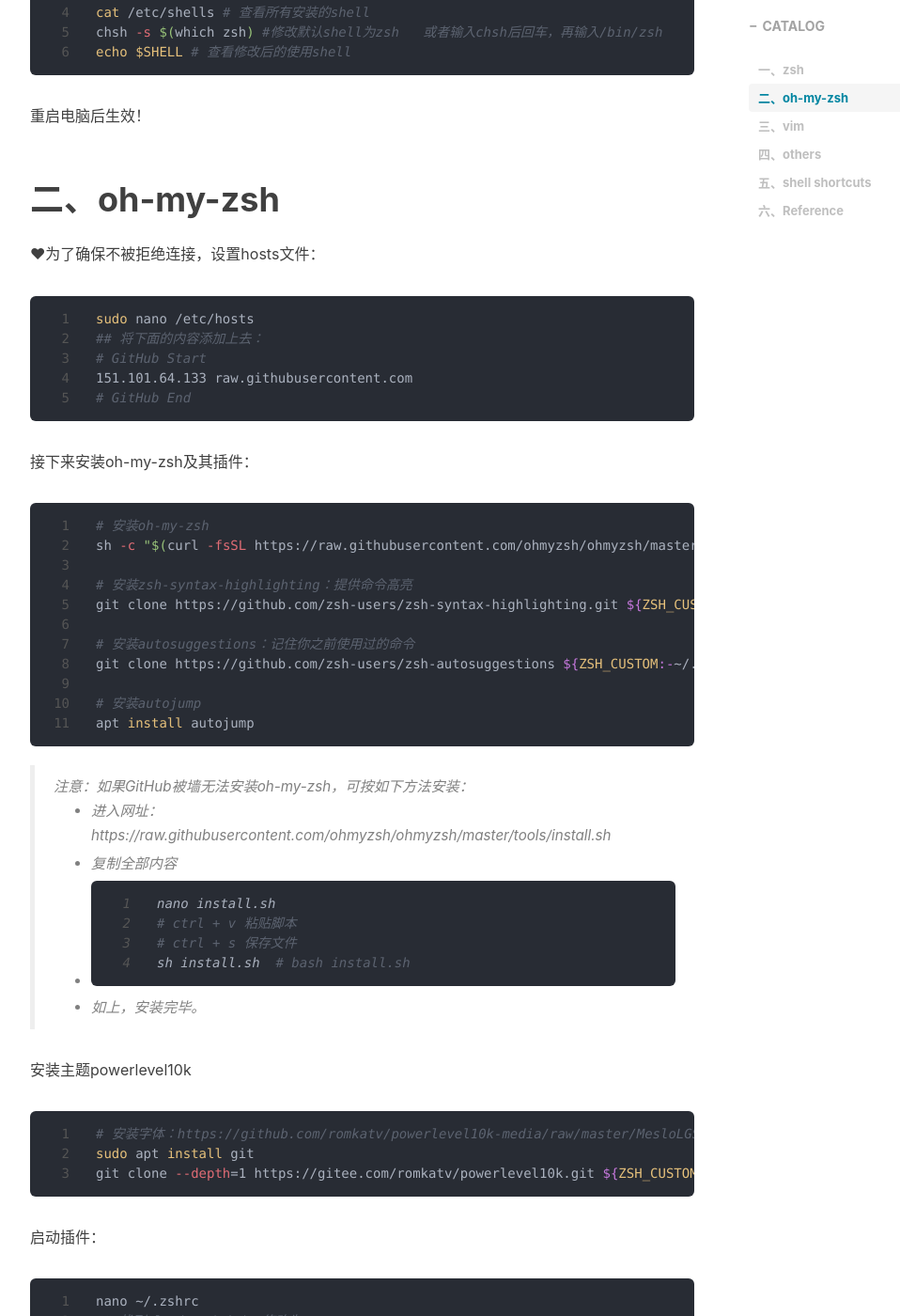
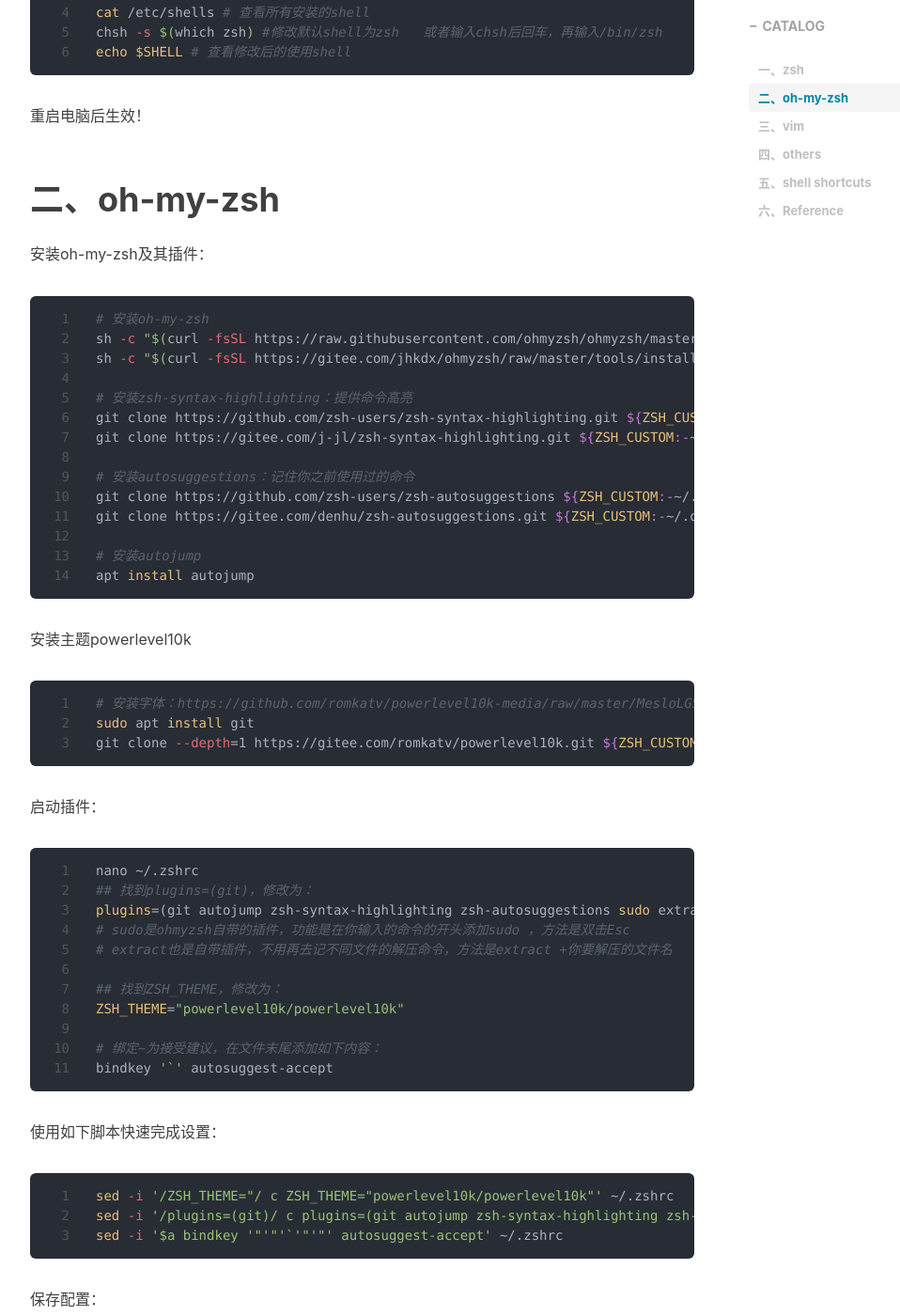
Before and after one commit to HappyTsing/HappyTsing.github.io, a Jekyll site: the page built from _posts/question.solution.tutorial/2021-04-01-Linux-Initialize-Shell-And-Plugins.md, in a window 1280 px wide and 1400 px high, scrolled down 527 px. Shown: the whole window at 94% size, without its empty margins (233-1191 px from the left). Built offline with Jekyll 4.4.1, drawn with Linux system fonts in a browser that asks for light colours; nearby versions of some CDN libraries; comment, search, counter and statistics services are not loaded; some of the changed text lies outside the part shown.

Commit message:
提供gitee镜像地址

````diff
--- a/_posts/question.solution.tutorial/2021-04-01-Linux-Initialize-Shell-And-Plugins.md
+++ b/_posts/question.solution.tutorial/2021-04-01-Linux-Initialize-Shell-And-Plugins.md
@@ -27,46 +27,24 @@
 
 # 二、oh-my-zsh
 
-❤为了确保不被拒绝连接，设置hosts文件：
-
-```shell
-sudo nano /etc/hosts
-## 将下面的内容添加上去：
-# GitHub Start
-151.101.64.133 raw.githubusercontent.com
-# GitHub End
-```
-
-接下来安装oh-my-zsh及其插件：
+安装oh-my-zsh及其插件：
 
 ```shell
 # 安装oh-my-zsh
 sh -c "$(curl -fsSL https://raw.githubusercontent.com/ohmyzsh/ohmyzsh/master/tools/install.sh)"
+sh -c "$(curl -fsSL https://gitee.com/jhkdx/ohmyzsh/raw/master/tools/install.sh)"
 
 # 安装zsh-syntax-highlighting：提供命令高亮
 git clone https://github.com/zsh-users/zsh-syntax-highlighting.git ${ZSH_CUSTOM:-~/.oh-my-zsh/custom}/plugins/zsh-syntax-highlighting
+git clone https://gitee.com/j-jl/zsh-syntax-highlighting.git ${ZSH_CUSTOM:-~/.oh-my-zsh/custom}/plugins/zsh-syntax-highlighting
 
 # 安装autosuggestions：记住你之前使用过的命令
 git clone https://github.com/zsh-users/zsh-autosuggestions ${ZSH_CUSTOM:-~/.oh-my-zsh/custom}/plugins/zsh-autosuggestions
+git clone https://gitee.com/denhu/zsh-autosuggestions.git ${ZSH_CUSTOM:-~/.oh-my-zsh/custom}/plugins/zsh-autosuggestions
 
 # 安装autojump
 apt install autojump
 ```
-
-> 注意：如果GitHub被墙无法安装oh-my-zsh，可按如下方法安装：
->
-> - 进入网址：https://raw.githubusercontent.com/ohmyzsh/ohmyzsh/master/tools/install.sh
->
-> - 复制全部内容
->
-> - ```shell
->   nano install.sh
->   # ctrl + v 粘贴脚本
->   # ctrl + s 保存文件
->   sh install.sh  # bash install.sh
->   ```
->
-> - 如上，安装完毕。
 
 安装主题powerlevel10k
 
@@ -125,6 +103,8 @@
 
 ```shell
 git clone --depth=1 https://github.com/amix/vimrc.git ~/.vim_runtime
+git clone --depth=1 https://gitee.com/hex_ai/vimrc.git ~/.vim_runtime
+
 sh ~/.vim_runtime/install_awesome_vimrc.sh
 ```
 
@@ -134,6 +114,8 @@
 
 ```shell
 git clone https://github.com/chxuan/vimplus.git ~/.vimplus
+git clone https://gitee.com/longyorke/vimplus.git ~/.vimplus
+
 cd ~/.vimplus
 ./install.sh
 ```
````
